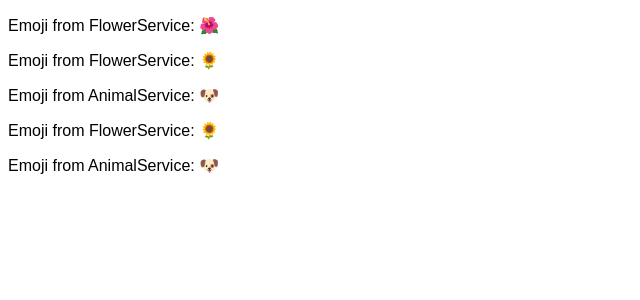
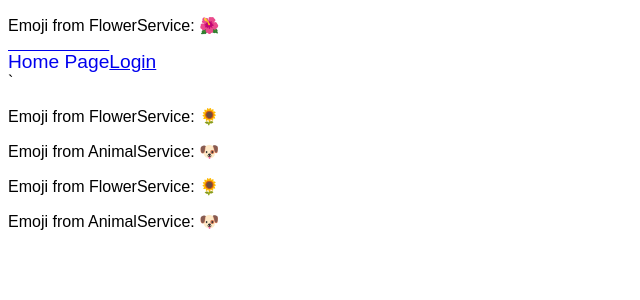
Before and after one commit to amars29/learning-angular, an Angular app: page / in a window 1280 px wide. Shown: the top 300 px of the page, without its empty margins (0-640 px from the left). Built offline with nearby package versions, Linux system fonts and the light colour scheme.

Commit message:
feat: added styling in child

```diff
--- a/src/app/animal.service.ts
+++ b/src/app/animal.service.ts
@@ -1,6 +1,7 @@
 import { Injectable } from '@angular/core';
+
 @Injectable({
-  providedIn: 'root'
+    providedIn: 'root'
 })
 export class AnimalService {
   emoji = '🐳';
--- a/src/app/child/child.component.html
+++ b/src/app/child/child.component.html
@@ -1,5 +1,14 @@
 <div>
-    <p>Emoji from FlowerService: {{flower.emoji}}</p>
+
+    <nav [style]='navStyle'>
+        <a [style.text-decoration]="activeLinkStyle" href="/">Home Page</a>
+        <a [style.text-decoration]="linkStyle" href="/">Login</a>
+      </nav>`
+      <!-- The above is for style example -->
+
+    <p >Emoji from FlowerService: {{flower.emoji}}</p>
     <p>Emoji from AnimalService: {{animal.emoji}}</p>
     <app-inspector />
+
+
 </div>
--- a/src/app/child/child.component.ts
+++ b/src/app/child/child.component.ts
@@ -13,5 +13,10 @@ import { InspectorComponent } from "../inspector/inspector.component";
 export class ChildComponent{
     constructor(public flower: FlowerService, public animal: AnimalService){
 
-    }
+    };
+
+    paragraphStyle= 'color:red;'
+    navStyle = 'font-size: 1.2rem; color: cornflowerblue;';
+    linkStyle = 'underline';
+    activeLinkStyle = 'overline';
 }
```
